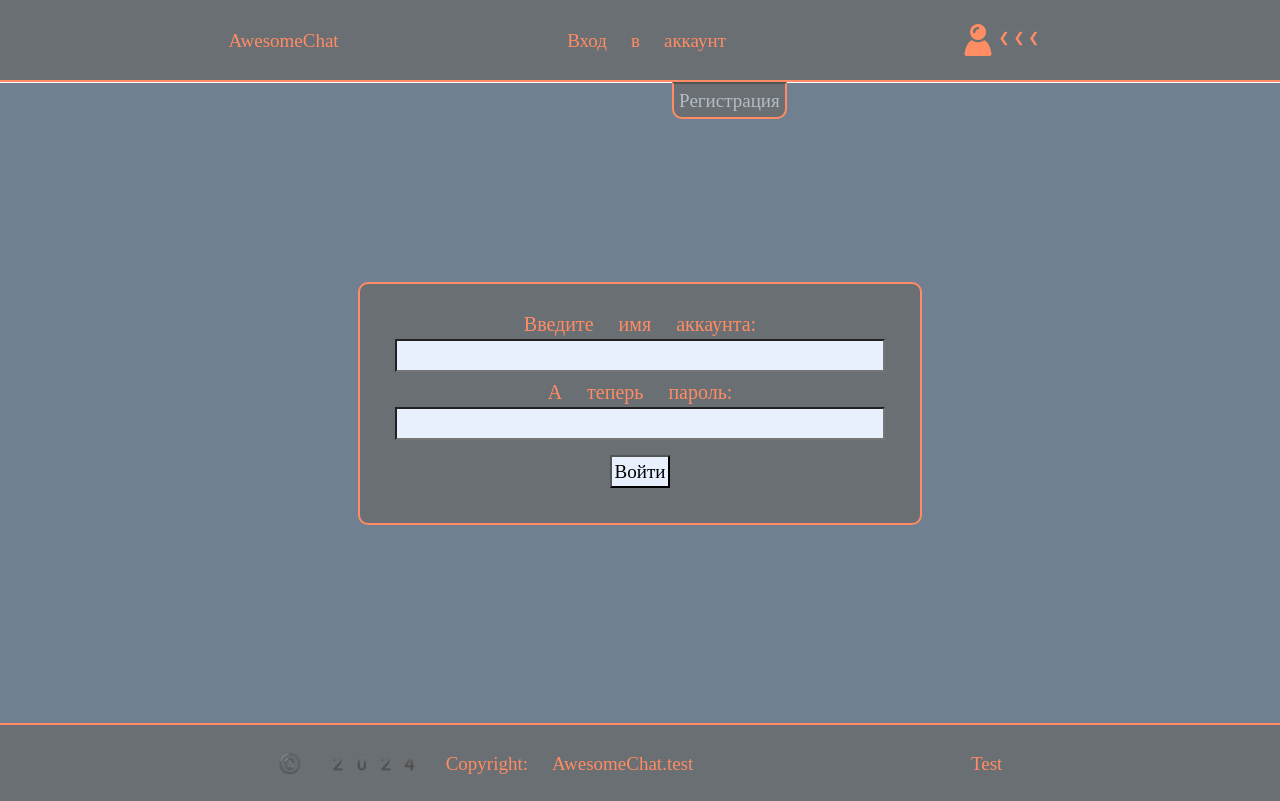
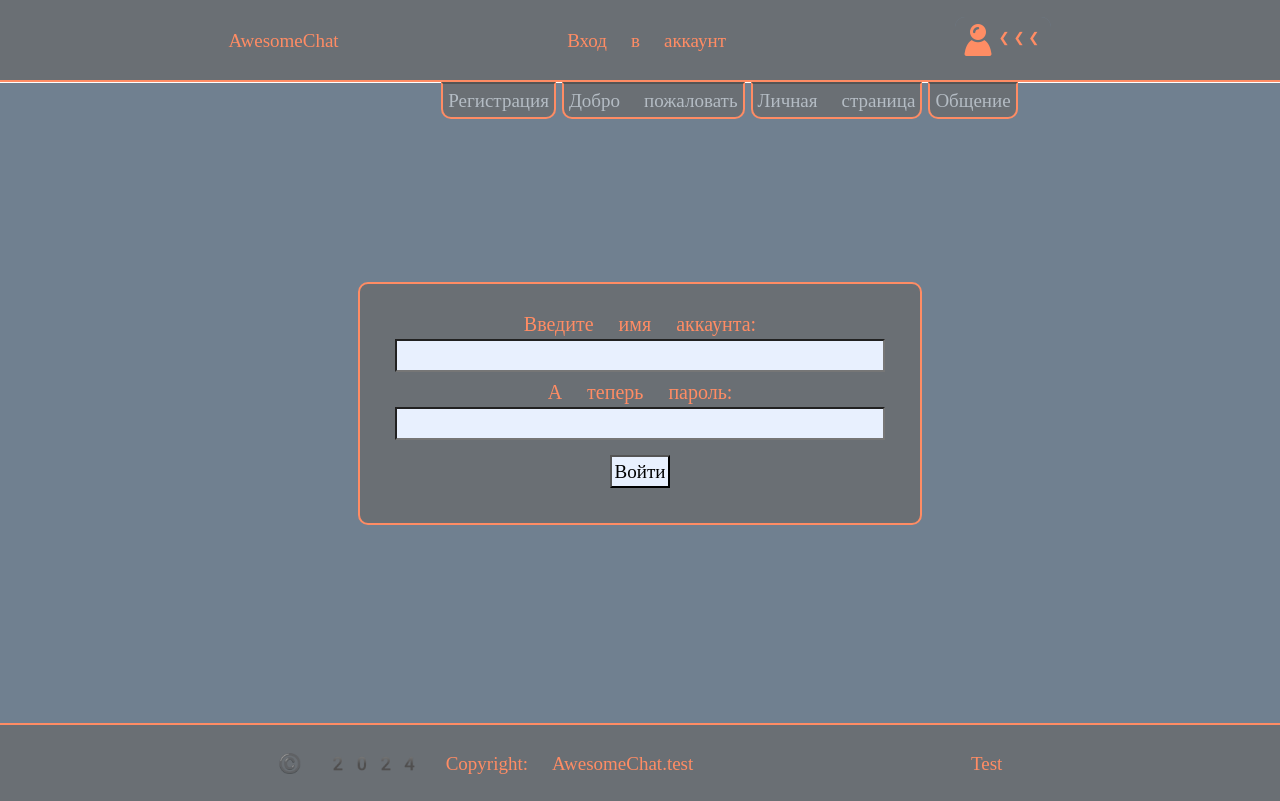
Before and after one commit to Marator2K07/Web-chat, a React (Create React App) app in the folder frontend/: page / in a window 1280 px wide. Built offline with nearby package versions, Linux system fonts and the light colour scheme.

Commit message:
Новая реализация через границы массива объектов для навигации и использование нового контекста.

```diff
--- a/frontend/src/components/Navigation/NavItem/NavItem.jsx
+++ b/frontend/src/components/Navigation/NavItem/NavItem.jsx
@@ -1,14 +1,15 @@
 import React from 'react'
 import classes from './NavItem.module.css'
+import { useNavigationContext } from '../../../contexts/NavigationContext/NavigationProvider'
 
 export default function NavItem({root,
                                  description,
-                                 index,
-                                 handleNavigate,
                                  ...props}) {
+    const { goNavigationWithAnimation } = useNavigationContext();
+
     return (
         <div className={classes.NavItem} {...props}>
-            <button onClick={() => handleNavigate(root)}>
+            <button onClick={() => goNavigationWithAnimation(root)}>
                 {description}
             </button>
         </div>
--- a/frontend/src/components/Navigation/NavList/NavList.jsx
+++ b/frontend/src/components/Navigation/NavList/NavList.jsx
@@ -4,26 +4,27 @@ import NavItem from '../NavItem/NavItem'
 import { CSSTransition } from 'react-transition-group';
 import './NavListCSSTransition.css';
 import { SHORT_TIMEOUT } from '../../../constants';
+import { useNavigationContext } from '../../../contexts/NavigationContext/NavigationProvider';
 
-export default function NavList({handleNavigate,
-                                 blocksData,
-                                 currentIndex,
+export default function NavList({currentIndex,
+                                 minIndex,
+                                 maxIndex,
                                  ...props}) {
+    const { blocksData } = useNavigationContext();
+
     return (
         <div className={classes.NavList} {...props}>
-            {Object.keys(blocksData).map((key, index) => (
+            {Object.keys(blocksData)
+                .slice(minIndex, maxIndex)
+                .map((key, index) => (
                 <CSSTransition
                     key={index}
-                    in={currentIndex !== index}
+                    in={currentIndex !== blocksData[key].index}
                     timeout={SHORT_TIMEOUT}
                     classNames="NavList">
-                    <div key={key}>
-                        <NavItem
-                            root={key}
-                            description={blocksData[key].description}
-                            index={index}
-                            handleNavigate={handleNavigate}/>
-                    </div>
+                    <NavItem
+                        root={key}
+                        description={blocksData[key].description}/>
                 </CSSTransition>
             ))}
         </div>
```
